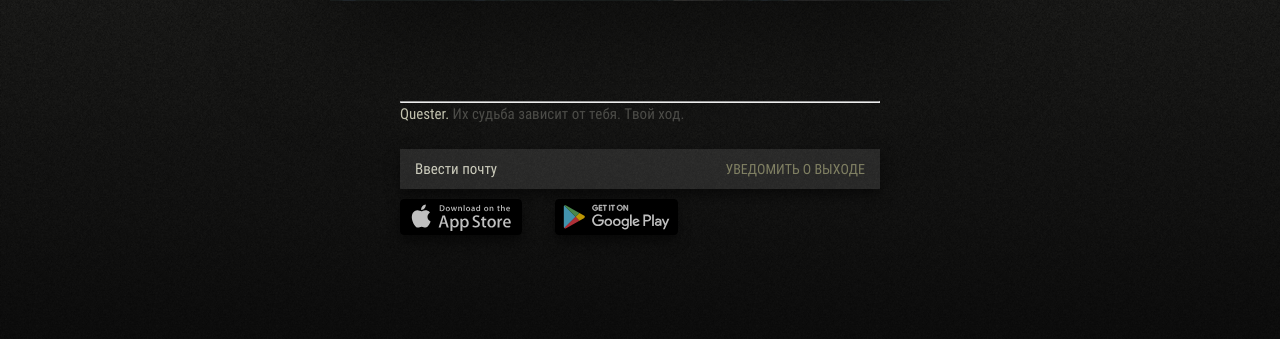
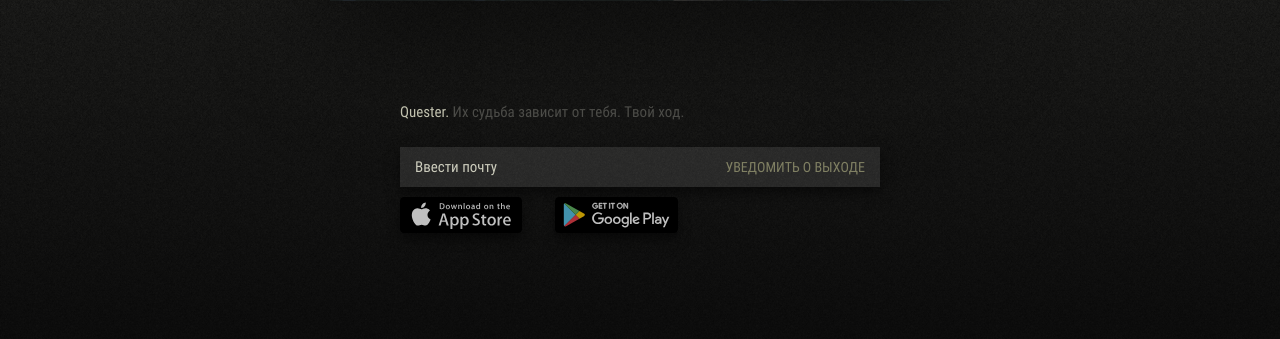
Before and after one commit to luntegg/luntegg.github.io, a PHP site: page / in a window 1280 px wide. Shown: the part 833-1172 px from the top of the page. Run offline with PHP 8.4, Linux system fonts and the light colour scheme.

Commit message:
remove hr on desktop

```diff
--- a/css/styles.css
+++ b/css/styles.css
@@ -261,6 +261,10 @@ body {
     color: #c1c1ae;
 }
 
+.story-wrapper hr {
+    display: none;
+}
+
 .links {
     margin-bottom: 100px;
 }
@@ -378,6 +382,7 @@ body {
 
     .story-wrapper hr {
         border-color: #fff;
+        display: block;
         margin-bottom: 70px;
         opacity: 0.1;
     }
```
